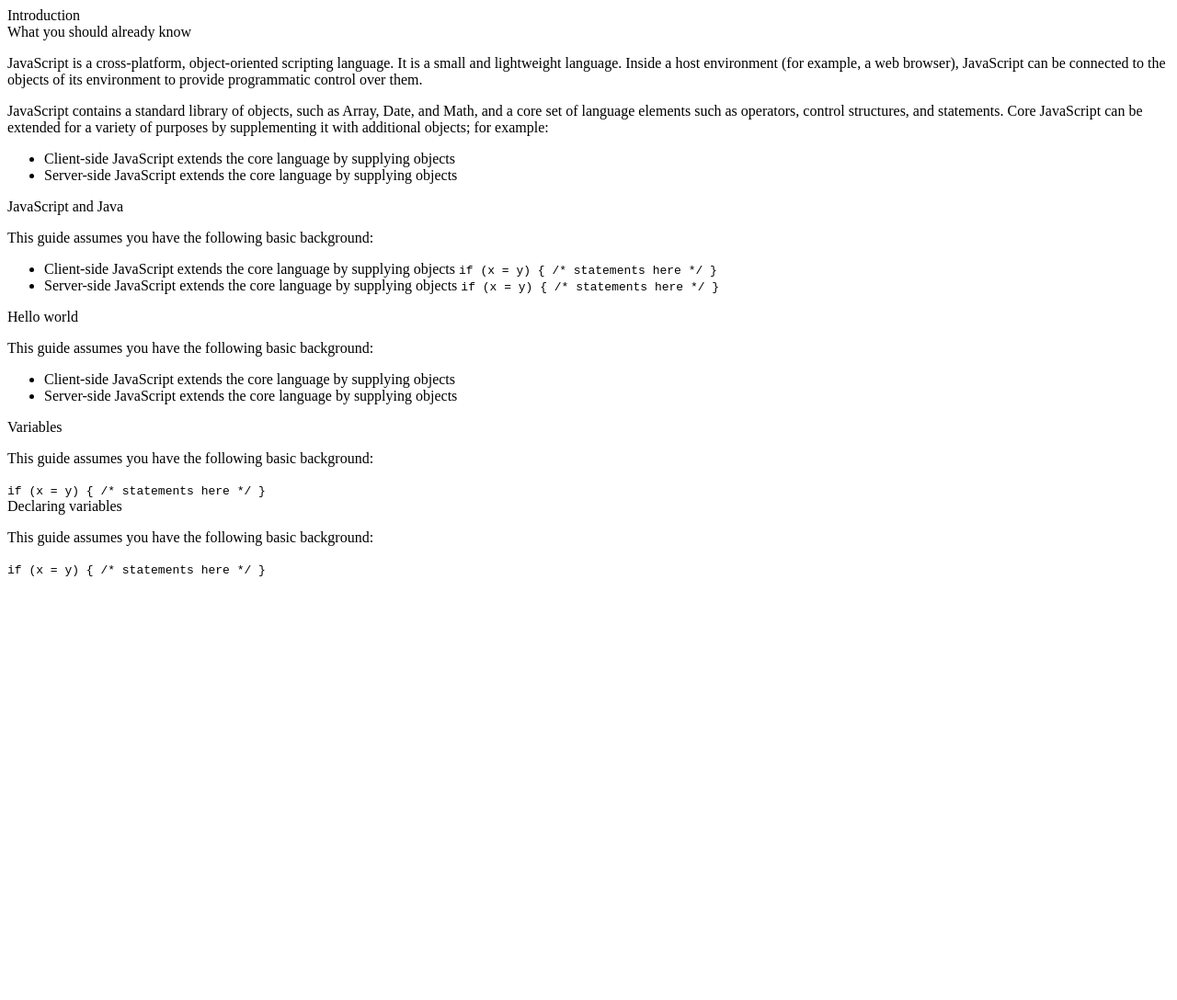
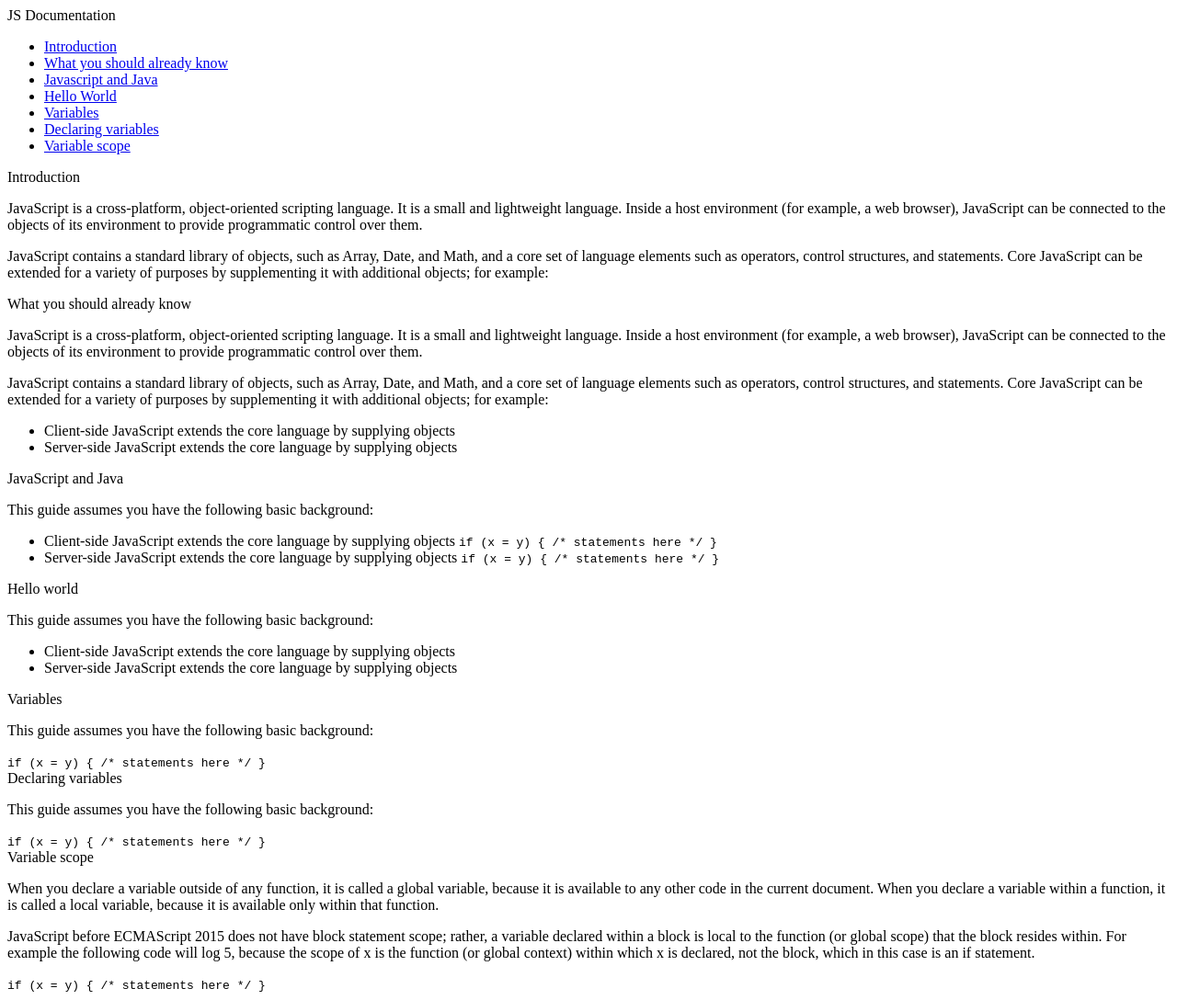
Before and after one commit to rindrajosia/lastTrial, a plain HTML site: page fcc-test-suite-template-master/index.html in a window 1280 px wide. Shown: the whole page at 92% size. Before the commit the page ends 800 px from the top, so only its background shows below. Drawn offline with Linux system fonts and the light colour scheme.

Commit message:
Added content, navigation bar, list elements.

```diff
--- a/fcc-test-suite-template-master/index.html
+++ b/fcc-test-suite-template-master/index.html
@@ -8,8 +8,47 @@
 
   <body>
     <main id="main-doc">
+      <nav id="navbar">
+        <header>JS Documentation</header>
+        <ul>
+          <li>
+            <a class="nav-link" href="#Introduction">Introduction</a>
+          </li>
+          <li>
+            <a class="nav-link" href="#What_you_should_already_know">What you should already know</a>
+          </li>
+          <li>
+            <a class="nav-link" href="#JavaScript_and_Java">Javascript and Java</a>
+          </li>
+          <li>
+            <a class="nav-link" href="#Hello_world">Hello World</a>
+          </li>
+          <li>
+            <a class="nav-link" href="#Variables">Variables</a>
+          </li>
+          <li>
+            <a class="nav-link" href="#Declaring_variables">Declaring variables</a>
+          </li>
+          <li>
+            <a class="nav-link" href="#Variable_scope">Variable scope</a>
+          </li>
+        </ul>
+
+      </nav>
       <section class="main-section" id="Introduction">
         <header>Introduction</header>
+        <p>
+          JavaScript is a cross-platform, object-oriented scripting language. It
+          is a small and lightweight language. Inside a host environment (for
+          example, a web browser), JavaScript can be connected to the objects of
+          its environment to provide programmatic control over them.
+        </p>
+        <p>JavaScript contains a standard library of objects, such as Array,
+          Date, and Math, and a core set of language elements such as operators,
+          control structures, and statements. Core JavaScript can be extended
+          for a variety of purposes by supplementing it with additional objects;
+          for example:
+        </p>
       </section>
       <section class="main-section" id="What_you_should_already_know">
         <header>What you should already know</header>
@@ -79,6 +118,23 @@
         <p>This guide assumes you have the following basic background:</p>
         <code>if (x = y) { /* statements here */ }</code>
       </section>
+      <section class="main-section" id="Variable_scope">
+        <header>Variable scope</header>
+        <p>When you declare a variable outside of any function, it is called a
+          global variable, because it is available to any other code in the
+          current document. When you declare a variable within a function, it
+          is called a local variable, because it is available only within that
+          function.
+        </p>
+        <p>JavaScript before ECMAScript 2015 does not have block statement
+          scope; rather, a variable declared within a block is local to the
+          function (or global scope) that the block resides within. For example
+          the following code will log 5, because the scope of x is the function
+          (or global context) within which x is declared, not the block, which
+          in this case is an if statement.
+        </p>
+        <code>if (x = y) { /* statements here */ }</code>
+      </section>
 
     </main>
     <script src="https://cdn.freecodecamp.org/testable-projects-fcc/v1/bundle.js"></script>
```
